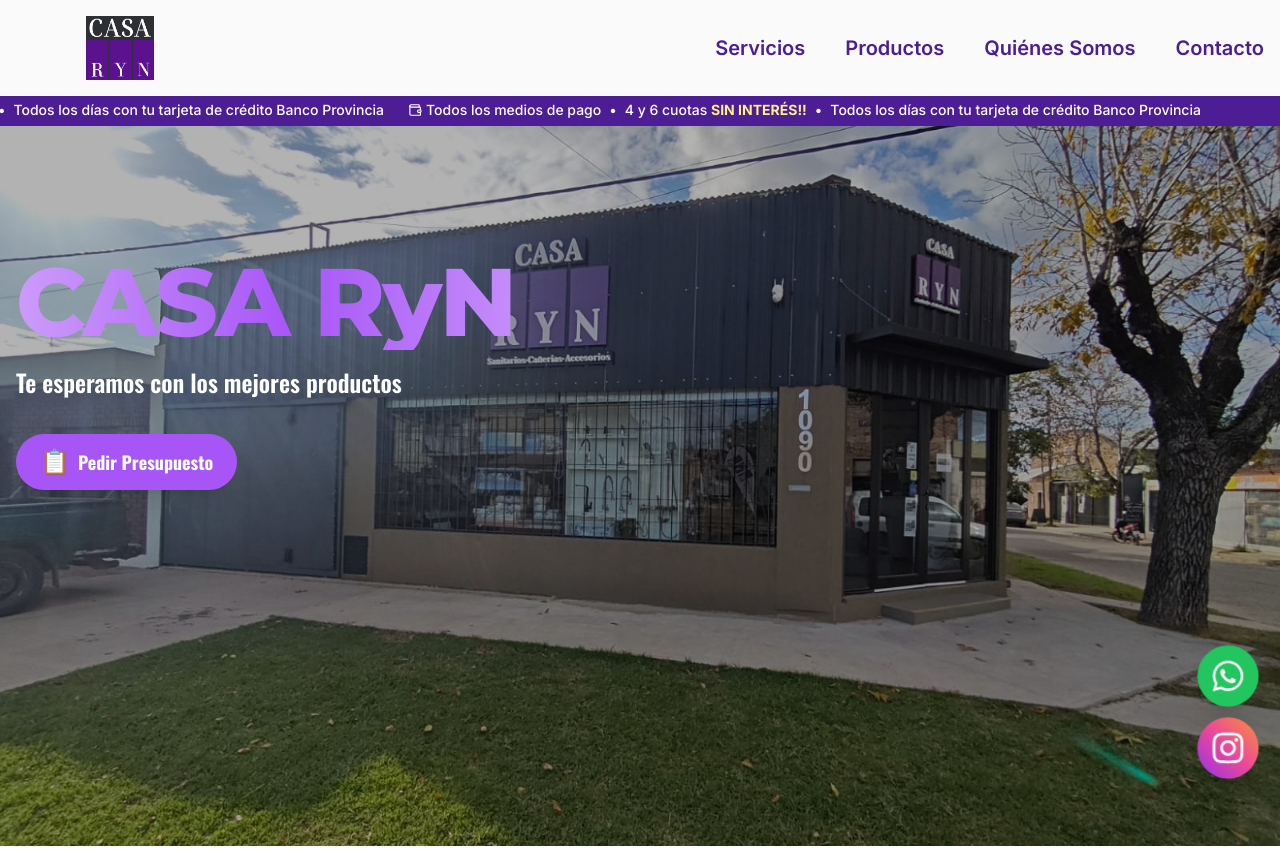
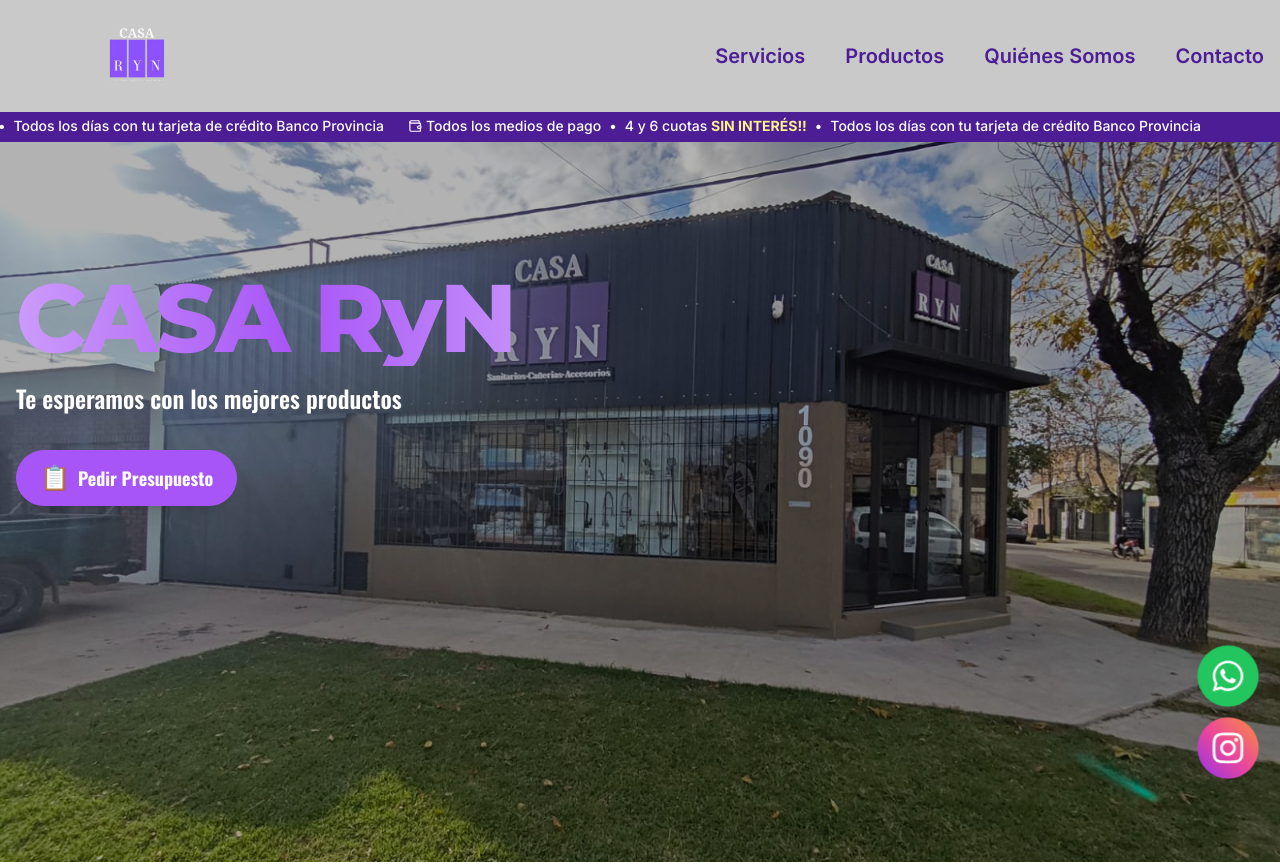
Before and after one commit to HrodricStudios/casa-ryn, a Next.js app: page / in a window 1280 px wide. Shown: the top 864 px of the page. Built offline with nearby package versions, Linux system fonts and the light colour scheme.

Commit message:
Logo updated + navbar colour updated

```diff
--- a/components/Navbar.js
+++ b/components/Navbar.js
@@ -42,11 +42,11 @@
       }`}
     >
       {/* Navbar principal con fondo blanco */}
-      <div className={`bg-neutral-50 py-3 md:py-4 ${scrolled ? "shadow-md" : ""}`}>
+      <div className={`bg-[#c9c9c9] py-3 md:py-4 ${scrolled ? "shadow-md" : ""}`}>
         <div className="container mx-auto px-2 md:px-4">
           <div className="flex justify-between items-center">
             {/* Logo */}
-            <button onClick={handleLogoClick} className="relative h-12 w-32 md:h-16 md:w-52 focus:outline-none">
+            <button onClick={handleLogoClick} className="relative h-14 w-36 md:h-20 md:w-60 focus:outline-none">
               <Image src="/logo.png" alt="Casa RyN Logo" fill className="object-contain" priority />
             </button>
 
```
Also changed, not shown: public/logo.png.
